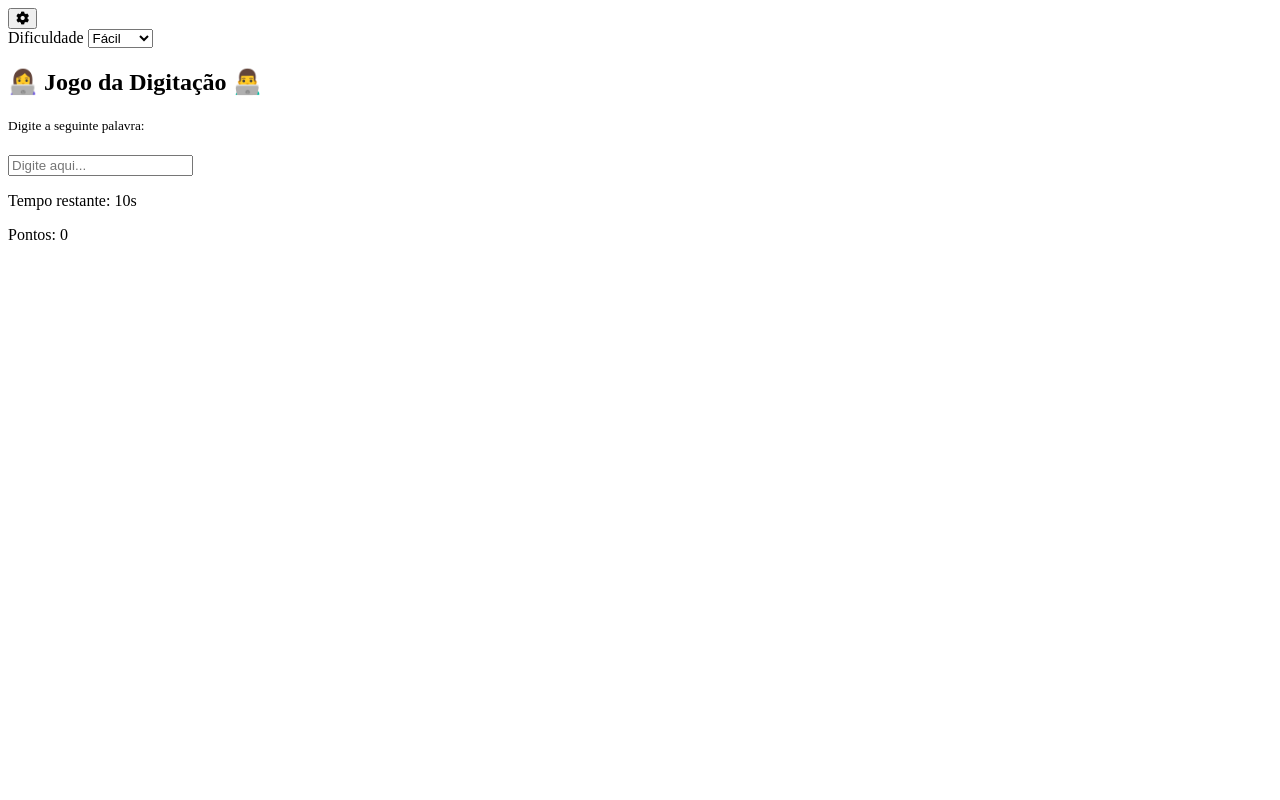
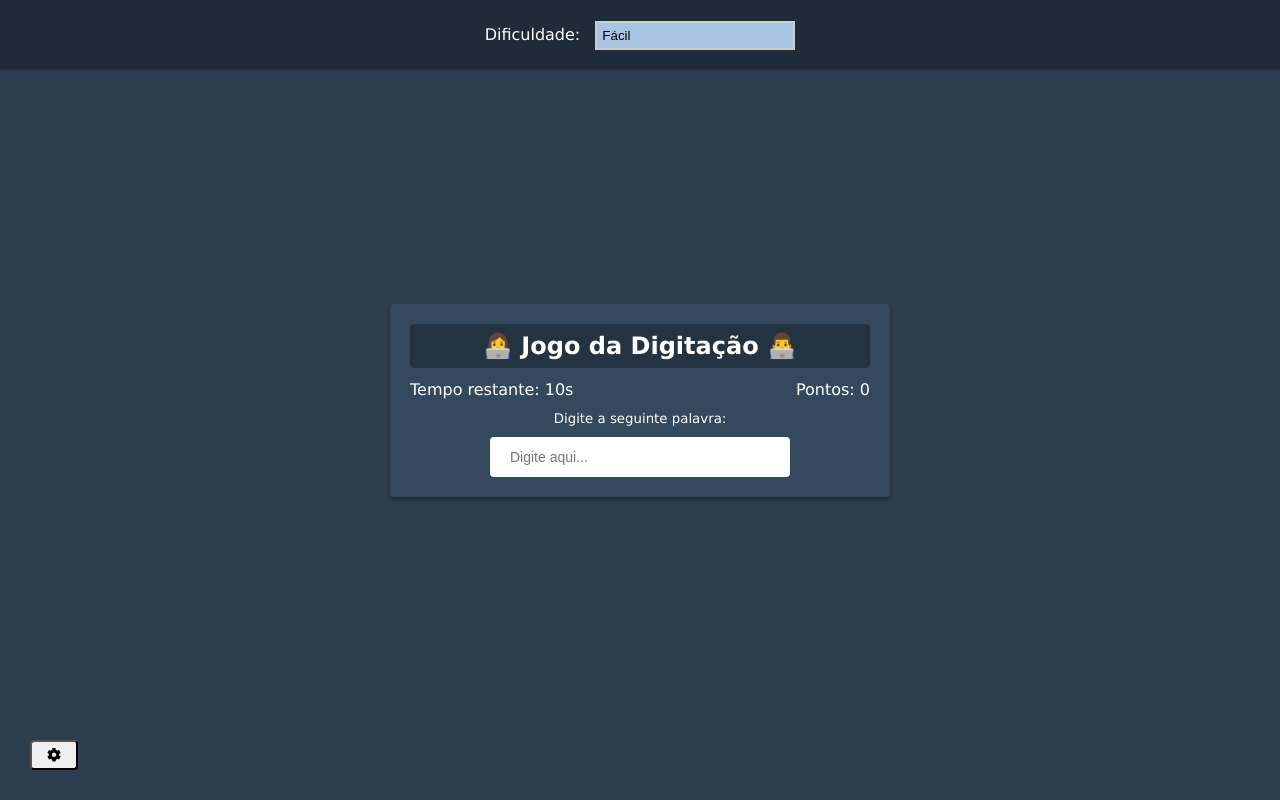
Before and after one commit to gideonfernandes/typing-game, a plain HTML site: page index.html in a window 1280 px wide. Drawn offline with Linux system fonts and the light colour scheme.

Commit message:
Add styling

```diff
--- a/index.html
+++ b/index.html
@@ -21,7 +21,7 @@
     <div id="settings" class="settings">
       <form id="settings-form">
         <div>
-          <label for="difficulty">Dificuldade</label>
+          <label for="difficulty">Dificuldade:</label>
           <select id="difficulty">
             <option value="easy">Fácil</option>
             <option value="medium">Normal</option>
--- a/style.css
+++ b/style.css
@@ -0,0 +1,122 @@
+* {
+  box-sizing: border-box;
+}
+
+body {
+  background-color: #2c3e50;
+  display: flex;
+  align-items: center;
+  justify-content: center;
+  min-height: 100vh;
+  margin: 0;
+  font-family: Verdana, Geneva, Tahoma, sans-serif;
+}
+
+button {
+  cursor: pointer;
+  font-size: 14px;
+  border-radius: 4px;
+  padding: 5px 15px;
+}
+
+select {
+  width: 200px;
+  padding: 5px;
+  appearance: none;
+  -webkit-appearance: none;
+  -moz-appearance: none;
+  border-radius: 0;
+  background-color: #a7c5e3;
+}
+
+select:focus,
+button:focus {
+  outline: 0;
+}
+
+.settings-btn {
+  position: absolute;
+  bottom: 30px;
+  left: 30px;
+}
+
+.settings {
+  position: absolute;
+  top: 0;
+  left: 0;
+  width: 100%;
+  background-color: rgba(0, 0, 0, 0.3);
+  height: 70px;
+  color: #fff;
+  display: flex;
+  align-items: center;
+  justify-content: center;
+  transform: translateY(0);
+  transition: transform 0.3s ease-in-out;
+}
+
+.settings.hide {
+  transform: translateY(-100%);
+}
+
+#difficulty {
+  border: 2px solid #ccc;
+  margin-left: 10px;
+}
+
+.container {
+  background-color: #34495e;
+  padding: 20px;
+  border-radius: 4px;
+  box-shadow: 0 3px 5px rgba(0, 0, 0, 0.3);
+  color: #fff;
+  position: relative;
+  text-align: center;
+  width: 500px;
+}
+
+h2 {
+  background-color: rgba(0, 0, 0, 0.3);
+  padding: 8px;
+  border-radius: 4px;
+  margin: 0 0 40px;
+}
+
+h1 {
+  margin: 0;
+}
+
+input {
+  border: 0;
+  border-radius: 4px;
+  font-size: 14px;
+  width: 300px;
+  padding: 12px 20px;
+  margin-top: 10px;
+}
+
+.score-container {
+  position: absolute;
+  top: 60px;
+  right: 20px;
+}
+
+.time-container {
+  position: absolute;
+  top: 60px;
+  left: 20px;
+}
+
+.end-game-container {
+  background-color: inherit;
+  display: none;
+  align-items: center;
+  justify-content: center;
+  flex-direction: column;
+  position: absolute;
+  top: 0;
+  left: 0;
+  width: 100%;
+  height: 100%;
+  z-index: 1;
+}
```
